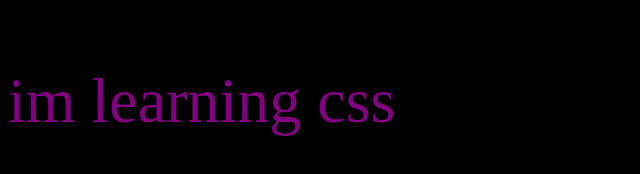
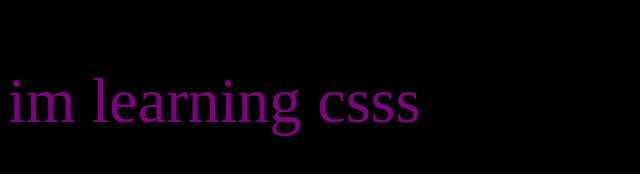
Before and after one commit to septimius777/FirstCssProject, a plain HTML site: page index.html in a window 1280 px wide. Shown: the full height of the page, 0-640 px from the left. Drawn offline with Linux system fonts and the light colour scheme.

Commit message:
my first css project

```diff
--- a/index.html
+++ b/index.html
@@ -10,7 +10,7 @@
 </head>
 
 <body>
-    <p>im learning css</p>
+    <p>im learning csss</p>
 </body>
 
 </html>
```
